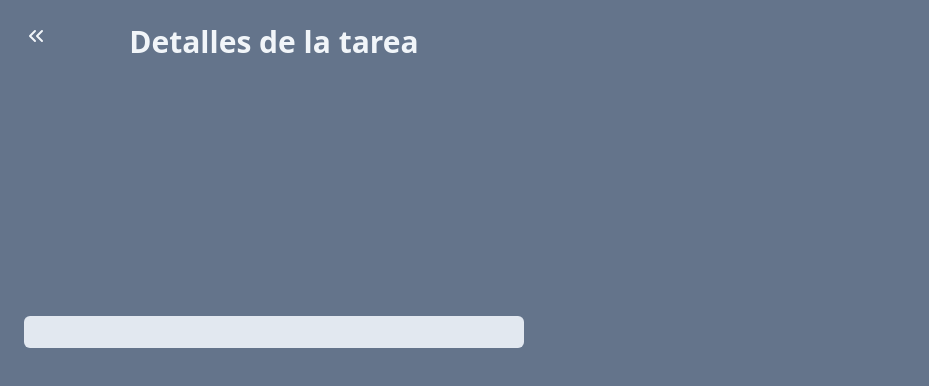
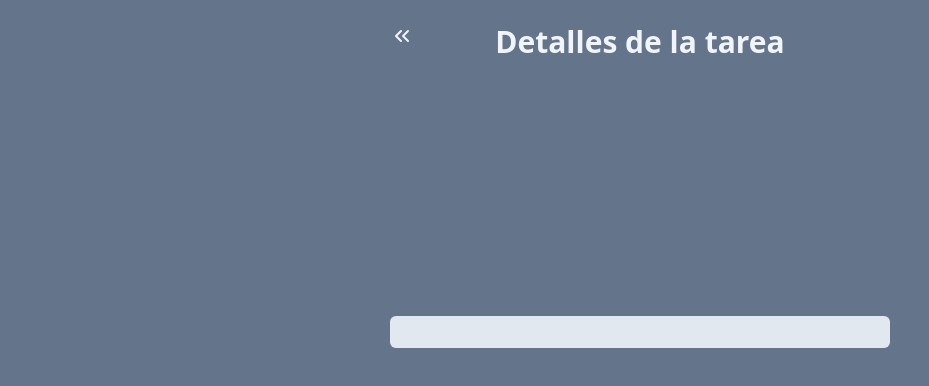
Before and after one commit to liviadesouza15/proyect-react, a React (Vite) app: page /task in a window 1280 px wide. Shown: the top 386 px of the page, without its empty margins (0-929 px from the left). Built offline with nearby package versions, Linux system fonts and the light colour scheme.

Commit message:
correção da tela de detalhes

```diff
--- a/src/pages/TaskPage.jsx
+++ b/src/pages/TaskPage.jsx
@@ -9,7 +9,7 @@ function TaskPage() {
   const description = searchParams.get("description");
   return (
     <div className="h-screen w-screen bg-slate-500 p-6">
-      <div className="w-[500px] space-y-4">
+      <div className="w-[500px] mx-auto space-y-4">
         <div className="flex justify-center relative mb-64">
           <button
             onClick={() => navigate(-2)}
```
